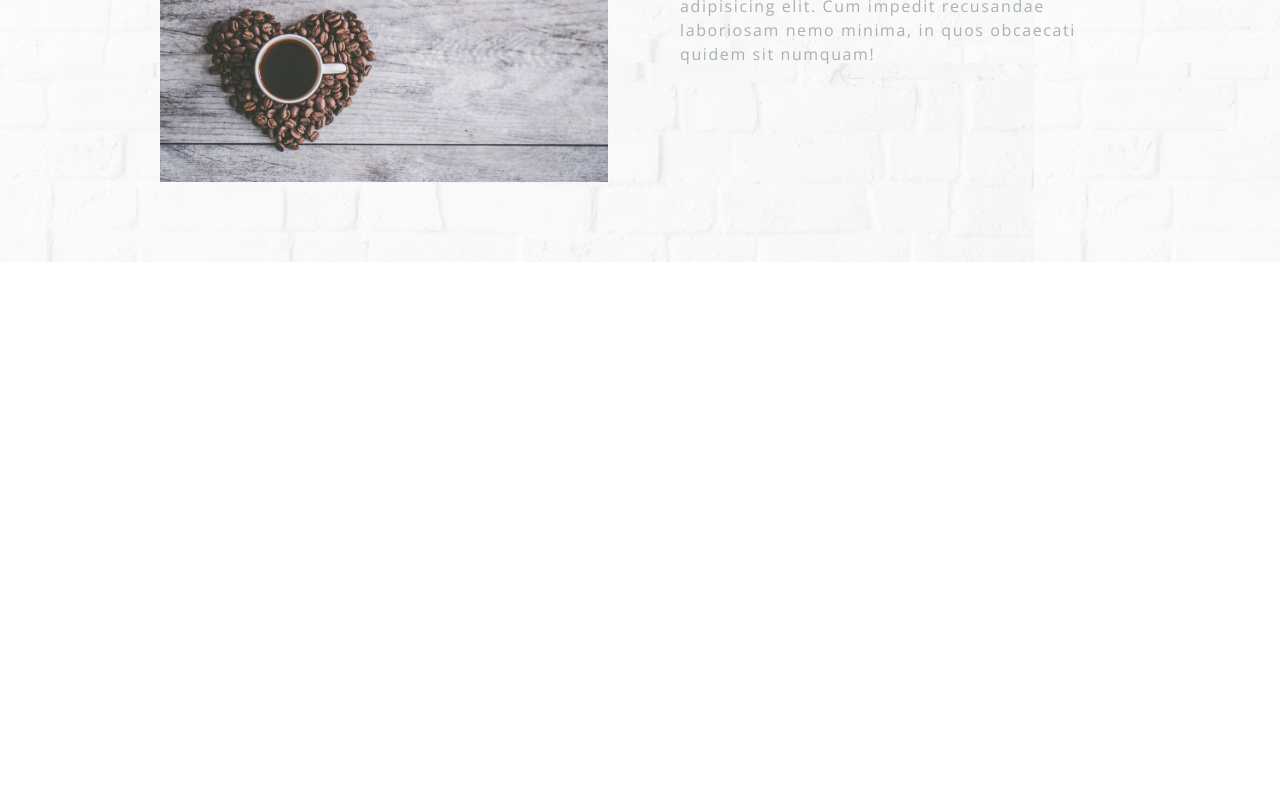
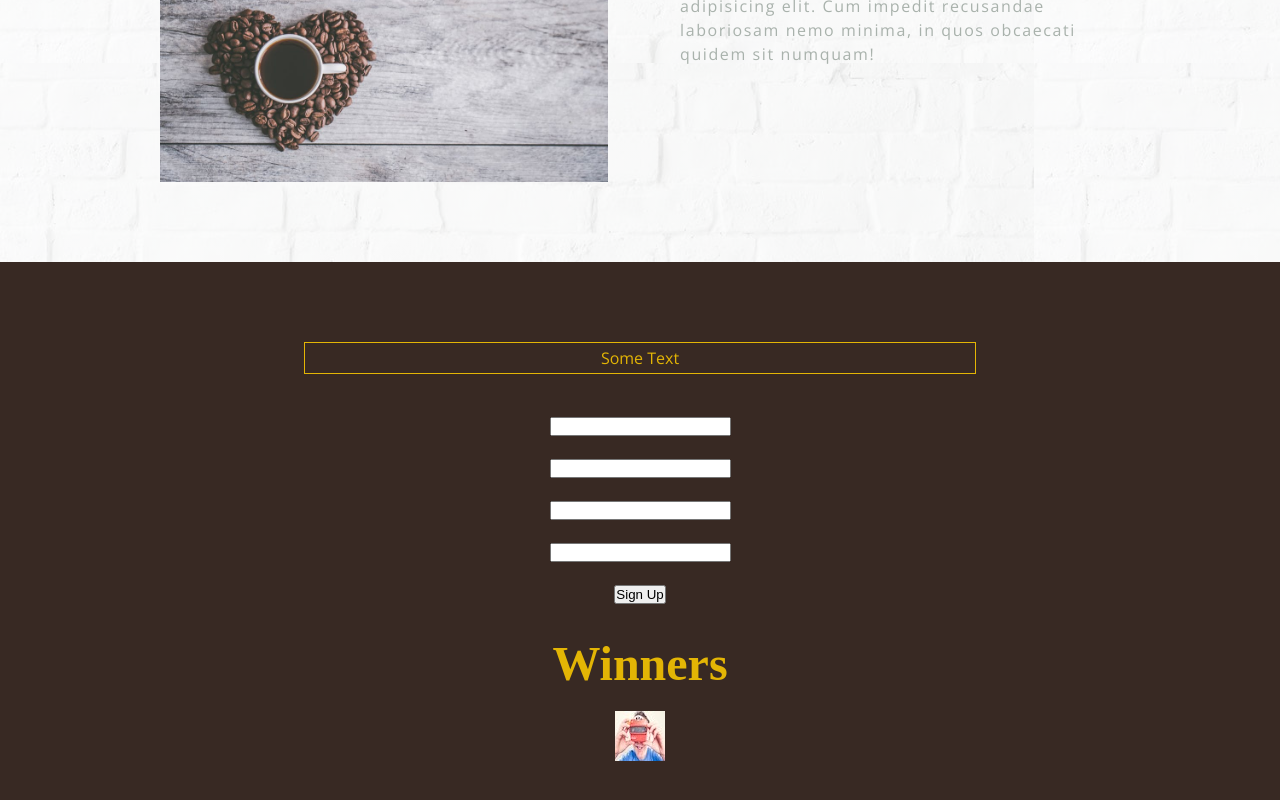
Before and after one commit to baubrun/Cafe, a React (Create React App) app: page / in a window 1280 px wide. Shown: the part 1337-2137 px from the top of the page. Before the commit the page ends 1599 px from the top, so only its background shows below. Built offline with nearby package versions, Linux system fonts and the light colour scheme; a web font is replaced by a local one.

Commit message:
added promotion 2

```diff
--- a/src/App.js
+++ b/src/App.js
@@ -4,6 +4,7 @@ import Header from "./components/Header";
 import NavBar from "./components/NavBar";
 import Loader from "./components/Loader";
 import About from "./components/About";
+import Promotion from "./components/Promotion";
 
 window.addEventListener("load", () => {
   document.querySelector(".loader").style.display = "none";
@@ -23,6 +24,7 @@ const App = () => {
       <Loader />
       <Header toggleNav={toggleNav} />
       <About />
+      <Promotion />
     </>
   );
 };
--- a/src/components/Promotion.jsx
+++ b/src/components/Promotion.jsx
@@ -1,14 +1,51 @@
 import React from 'react'
+import "../css/promotion.css"
+import person from "../images/person-4.jpeg"
+
 
 const Promotion = () => {
+    const winners = ["asdf"]
     return (
-        <div className="promotion section--padding" id="promotion">
+        <section className="promotion section-padding" id="promotion">
             <div className="grid-container">
                 <form className="promotion-form">
+                    <p className="promotion-form__feedback">some text</p>
+                    <h3 className="promotion__title belle-font"></h3>
+                    <div className="promotion-form__input">
+                        <input type="text" name="" id=""/>
+                    </div>
+                    <div className="promotion-form__input">
+                        <input  type="text" name="" id=""/>
+                    </div>
+                    <div className="promotion-form__input">
+                        <input type="text" name="" id=""/>
+                    </div>
+                    <div className="promotion-form__input">
+                        <input type="email" name="" id=""/>
+                    </div>
+                    <div className="promotion-form__input">
+                        <input className="input-submit" type="submit" value="Sign Up"/>
+                    </div>
+                </form>
 
-                </form>
+            <article className="promotion-card">
+                <h3 className="promotion-card__title belle-font">
+                    Winners
+                </h3>
+                <div className="promotion__list">
+                    {winners.map((p, idx) => {
+                        return ( <div className="person">
+                        <img className="person__thumbnail" src={person} alt=""/>
+                        <h4 className="person__firstName">{p.firstName}</h4>
+                        <h4 className="person__lastName">{p.lastName}</h4>
+                    </div>
+)
+                    })}
+                </div>
+            </article>
+
             </div>
-        </div>
+        </section>
     )
 }
 
--- /dev/null
+++ b/src/css/promotion.css
@@ -0,0 +1,40 @@
+@import "./root.css";
+
+.error {
+    border-color: red;
+    display: block;
+    color: red;
+}
+
+
+.promotion {
+    background-color: var(--brown);
+    color: var(--brightYellow);
+    text-transform: capitalize;
+}
+
+.promotion-form__title,
+.promotion-card__title {
+    font-size: 3rem;
+}
+
+
+.promotion-form, .promotion-card {
+    display: grid;
+    grid-template-columns: 70%;
+    justify-content: center;
+    row-gap: 1.25rem;
+    text-align: center;
+}
+
+.promotion-form__feedback {
+    border: 0.1rem solid var(--brightYellow);
+    padding: 0.25rem;
+}
+
+
+.success {
+    border-color: green;
+    display: block;
+    color: green;
+}
```
